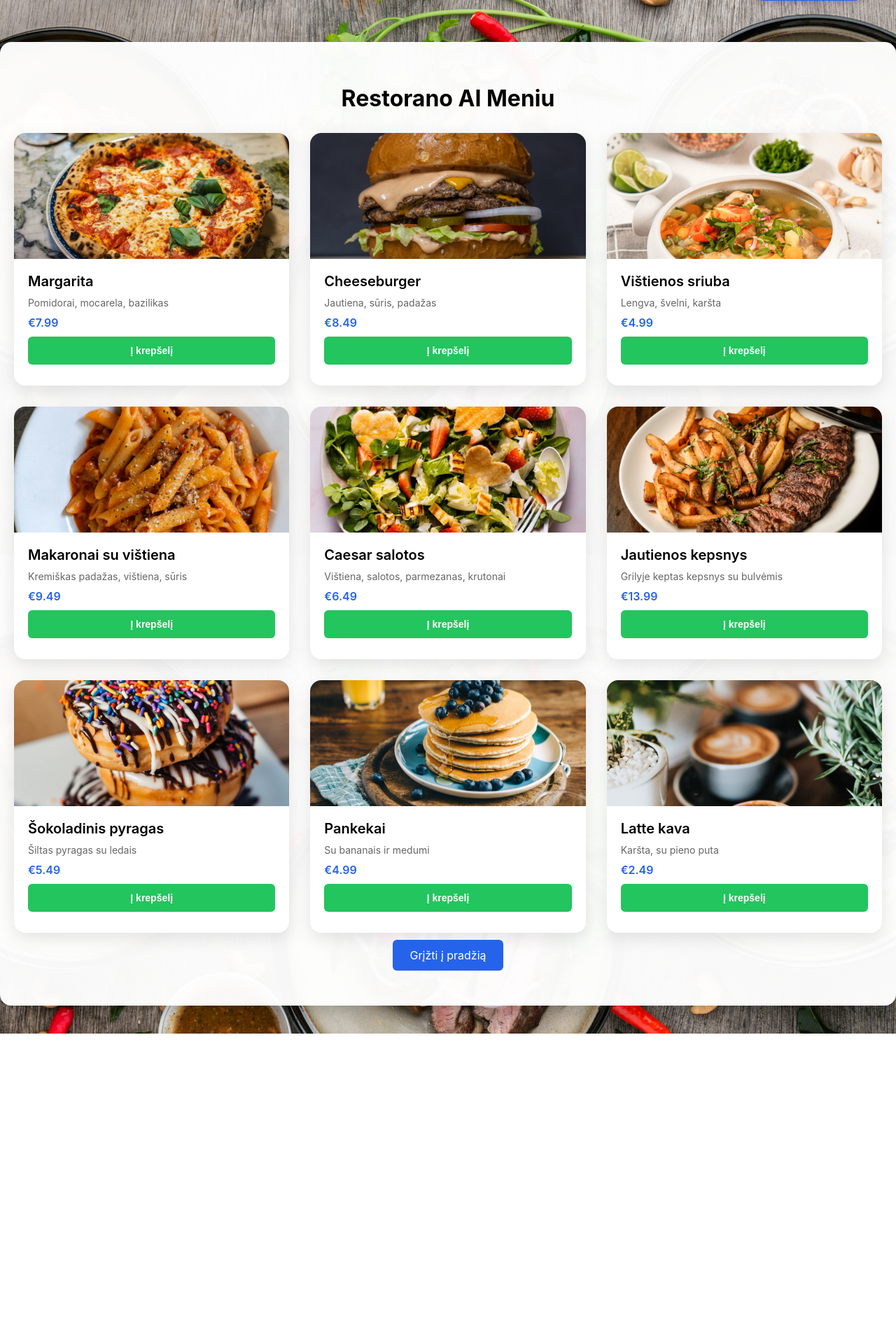
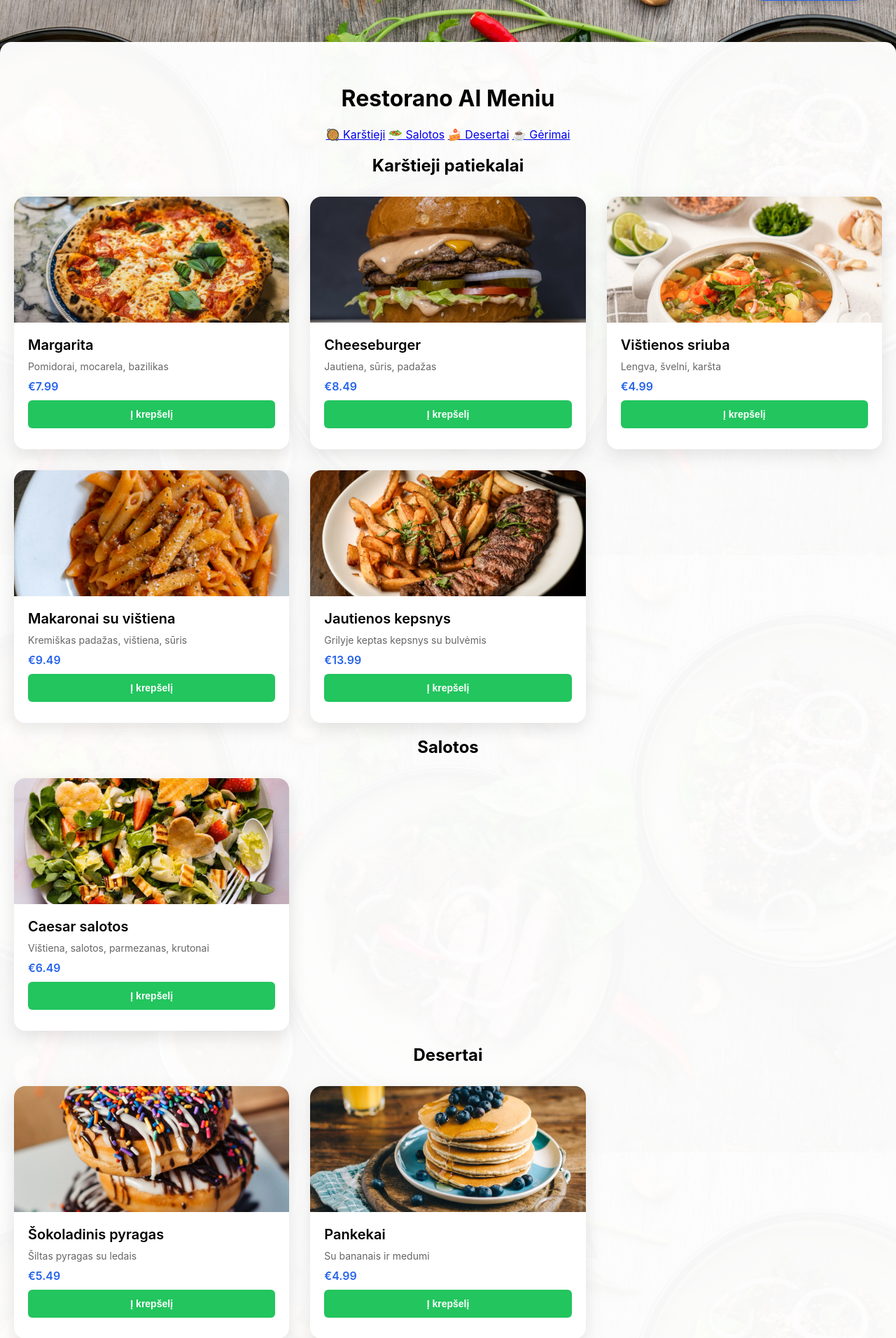
Before and after one commit to EinarasB/restorano_web_clean_final_rebuild, a FastAPI app: page /menu in a window 1280 px wide. Shown: the part 60-1972 px from the top of the page at 70% size. Before the commit the page ends 1537 px from the top, so only its background shows below. Run offline with FastAPI, Linux system fonts and the light colour scheme.

Commit message:
menu
menu

```diff
--- a/app/templates/menu.html
+++ b/app/templates/menu.html
@@ -13,6 +13,17 @@
         </a>
 
         <h1>Restorano AI Meniu</h1>
+
+        <!-- Kategorijų navigacija -->
+        <div class="menu-nav">
+            <a href="#karstieji">🥘 Karštieji</a>
+            <a href="#salotos">🥗 Salotos</a>
+            <a href="#desertai">🍰 Desertai</a>
+            <a href="#gerimai">☕ Gėrimai</a>
+        </div>
+
+        <!-- Karštieji patiekalai -->
+        <h2 id="karstieji">Karštieji patiekalai</h2>
         <div class="menu-grid">
             <div class="menu-card">
                 <img src="/static/images/pica.jpg" alt="Pica">
@@ -41,7 +52,6 @@
                     <button class="add-to-cart" data-name="Vištienos sriuba" data-price="4.99">Į krepšelį</button>
                 </div>
             </div>
-            <!-- Pridėti papildomi patiekalai -->
             <div class="menu-card">
                 <img src="/static/images/pasta.jpg" alt="Makaronai">
                 <div class="menu-info">
@@ -49,15 +59,6 @@
                     <p>Kremiškas padažas, vištiena, sūris</p>
                     <span class="price">€9.49</span>
                     <button class="add-to-cart" data-name="Makaronai su vištiena" data-price="9.49">Į krepšelį</button>
-                </div>
-            </div>
-            <div class="menu-card">
-                <img src="/static/images/salotos.jpg" alt="Salotos">
-                <div class="menu-info">
-                    <h3>Caesar salotos</h3>
-                    <p>Vištiena, salotos, parmezanas, krutonai</p>
-                    <span class="price">€6.49</span>
-                    <button class="add-to-cart" data-name="Caesar salotos" data-price="6.49">Į krepšelį</button>
                 </div>
             </div>
             <div class="menu-card">
@@ -69,6 +70,25 @@
                     <button class="add-to-cart" data-name="Jautienos kepsnys" data-price="13.99">Į krepšelį</button>
                 </div>
             </div>
+        </div>
+
+        <!-- Salotos -->
+        <h2 id="salotos">Salotos</h2>
+        <div class="menu-grid">
+            <div class="menu-card">
+                <img src="/static/images/salotos.jpg" alt="Salotos">
+                <div class="menu-info">
+                    <h3>Caesar salotos</h3>
+                    <p>Vištiena, salotos, parmezanas, krutonai</p>
+                    <span class="price">€6.49</span>
+                    <button class="add-to-cart" data-name="Caesar salotos" data-price="6.49">Į krepšelį</button>
+                </div>
+            </div>
+        </div>
+
+        <!-- Desertai -->
+        <h2 id="desertai">Desertai</h2>
+        <div class="menu-grid">
             <div class="menu-card">
                 <img src="/static/images/desertas.jpg" alt="Desertas">
                 <div class="menu-info">
@@ -87,6 +107,11 @@
                     <button class="add-to-cart" data-name="Pankekai" data-price="4.99">Į krepšelį</button>
                 </div>
             </div>
+        </div>
+
+        <!-- Gėrimai -->
+        <h2 id="gerimai">Gėrimai</h2>
+        <div class="menu-grid">
             <div class="menu-card">
                 <img src="/static/images/kava.jpg" alt="Kava">
                 <div class="menu-info">
@@ -96,7 +121,24 @@
                     <button class="add-to-cart" data-name="Latte kava" data-price="2.49">Į krepšelį</button>
                 </div>
             </div>
-
+            <div class="menu-card">
+                <img src="/static/images/cola.jpg" alt="Cola">
+                <div class="menu-info">
+                    <h3>Coca-Cola</h3>
+                    <p>Šalta, gazuota, klasikinė</p>
+                    <span class="price">€1.99</span>
+                    <button class="add-to-cart" data-name="Coca-Cola" data-price="1.99">Į krepšelį</button>
+                </div>
+            </div>
+            <div class="menu-card">
+                <img src="/static/images/arbata.jpg" alt="Arbata">
+                <div class="menu-info">
+                    <h3>Žalioji arbata</h3>
+                    <p>Lengva, žolelių, sveika</p>
+                    <span class="price">€1.49</span>
+                    <button class="add-to-cart" data-name="Žalioji arbata" data-price="1.49">Į krepšelį</button>
+                </div>
+            </div>
         </div>
 
         <div class="button-group">
```
